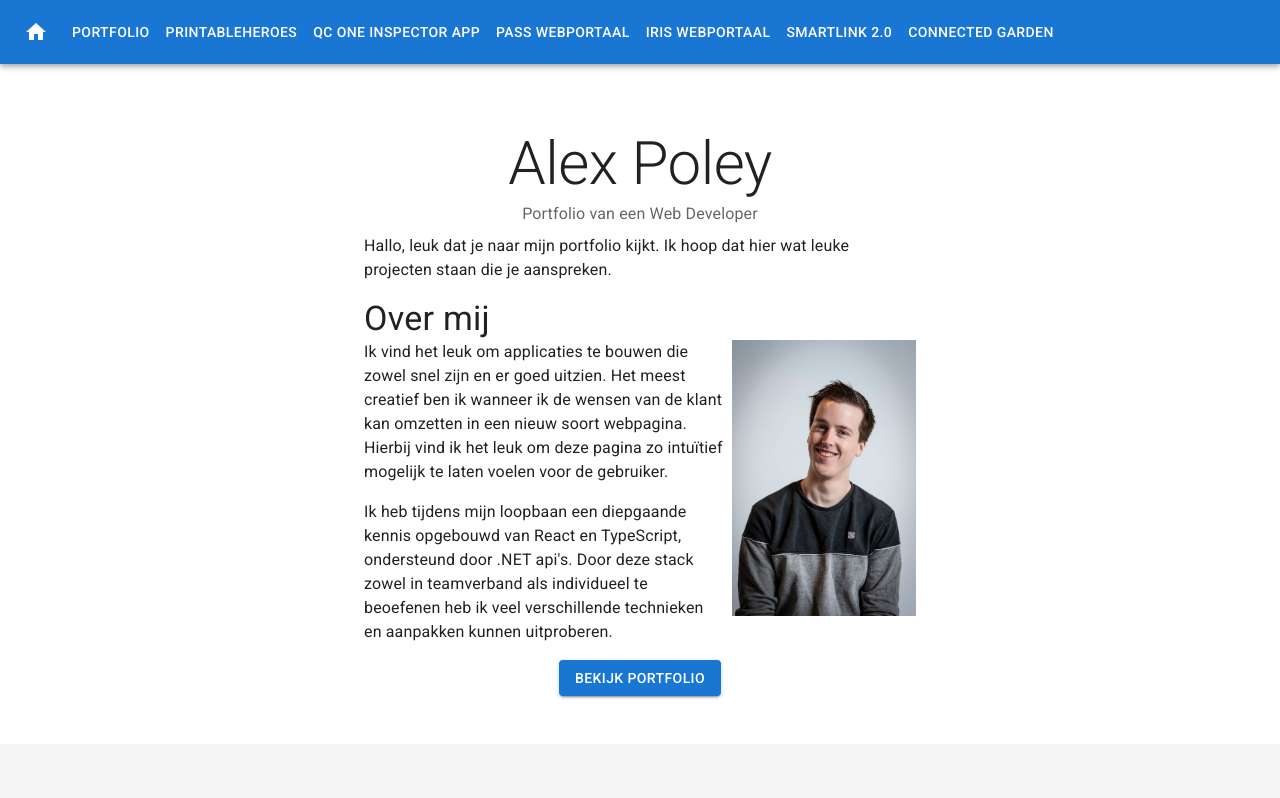
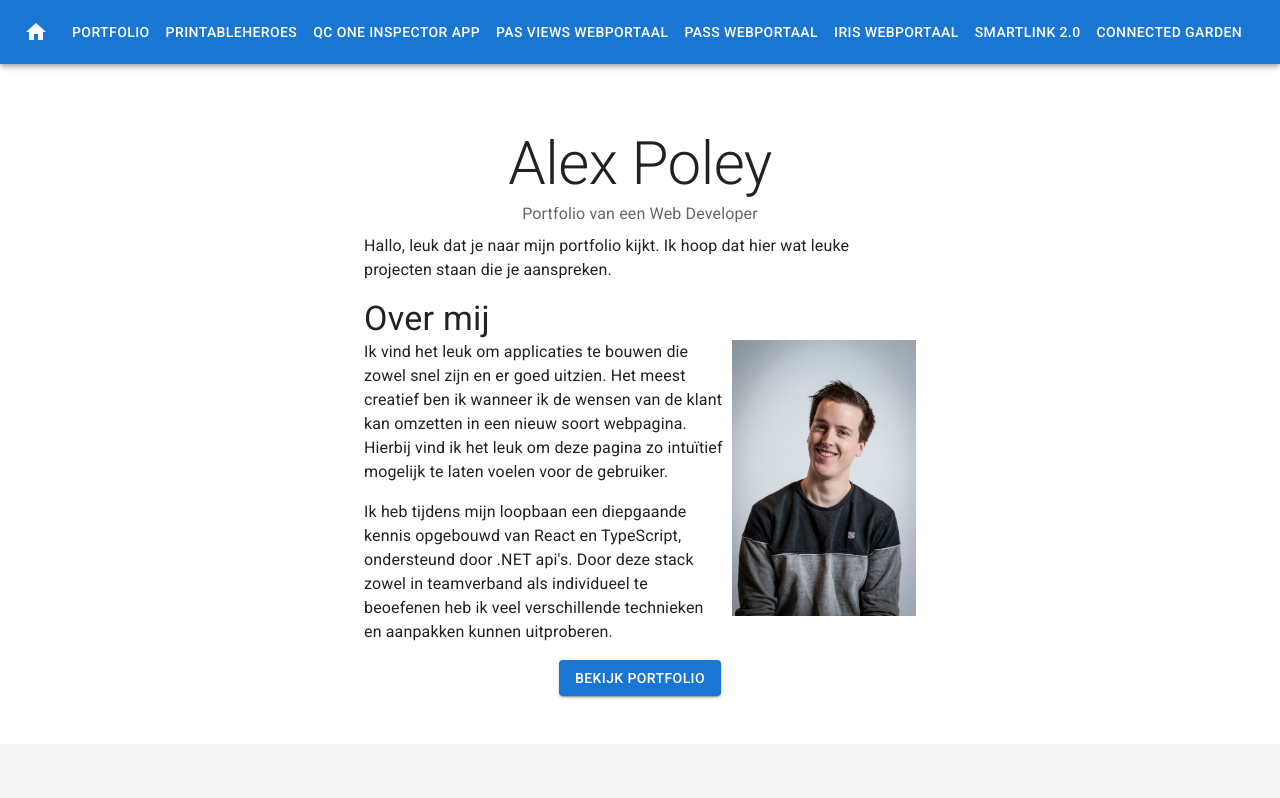
Before and after one commit to Raideron/CV, a Next.js app: page / in a window 1280 px wide. Shown: the top 798 px of the page. Built offline with nearby package versions, Linux system fonts and the light colour scheme.

Commit message:
ECT project (#33)

```diff
--- a/constants/projects.tsx
+++ b/constants/projects.tsx
@@ -5,6 +5,7 @@ import CertusImg from "../public/certus.jpg";
 import IrisImg from "../public/iris.png";
 import QcOneImg from "../public/qcone.png";
 import ConnectedGardenImg from "../public/connectedgarden.jpg";
+import EctImg from "../public/ect.jpg";
 import { Project } from "@root/types/project";
 
 export const projects: Project[] = [
@@ -96,7 +97,9 @@ export const projects: Project[] = [
 			<>
 				<p>
 					De QC One inspector app wordt gebruikt om inspecties uit te
-					voeren op groente en fruit.
+					voeren op groente en fruit. In dit project was ik de lead
+					developer van de app. Hiervoor heb ik een team van drie
+					mensen aangestuurd.
 				</p>
 			</>
 		),
@@ -112,7 +115,7 @@ export const projects: Project[] = [
 				</p>
 				<p>
 					In dit project was ik de lead developer van de app. Hiervoor
-					heb ik een team van 3 developers aangestuurd. Onze
+					heb ik een team van drie developers aangestuurd. Onze
 					voornaamste bezigheid in deze periode was de verouderde code
 					te updaten naar de nieuwste versie van React Native. Deze
 					was al jaren niet onderhouden. Tijdens dit traject hebben we
@@ -126,8 +129,57 @@ export const projects: Project[] = [
 				</p>
 			</>
 		),
-		techList: ["React Native", "TypeScript", "Realm"],
+		techList: ["React Native", "TypeScript", "Realm", "Scrum", "Jira"],
 		image: QcOneImg,
+	},
+	{
+		name: "ect",
+		displayName: "PAS Views Webportaal",
+		startDate: new Date(2021, 1 - 1),
+		endDate: new Date(2021, 11 - 1),
+		image: EctImg,
+		shortDescription: (
+			<>
+				<p>
+					PAS Views is een webportaal dat wordt gebruikt in de haven.
+					Dit portaal wordt gebruikt voor de planning van het laden en
+					lossen van containers. Voor dit project was ik frontend
+					developer. Ik heb hier gewerkt met React en Typescript.
+				</p>
+			</>
+		),
+		longDescription: (
+			<>
+				<p>
+					PAS Views is een webportaal dat wordt gebruikt in de haven.
+					Dit portaal wordt gebruikt voor de planning van het laden en
+					lossen van containers. Het portaal is onderdeel van het
+					PAS-systeem. Dit systeem wordt gebruikt door de grootste
+					container terminals in de wereld. Het systeem wordt gebruikt
+					om de containers te plannen die op een schip geladen en
+					gelost moeten worden evenals de containers die later op een
+					vrachtwagen moeten worden geladen.
+				</p>
+				<p>
+					Voor dit project was ik frontend developer. Ik heb hier
+					gewerkt met React en Typescript. De ontwikkeling van het
+					project was net begonnen toen ik bij het project kwam. Ik
+					was gevraagd het project te versterken vanwege mijn
+					expertise met React en Typescript.
+				</p>
+			</>
+		),
+		techList: [
+			"Jira",
+			"React.JS",
+			"CSS",
+			"HTML",
+			"JavaScript",
+			"SQL Server",
+			"Scrum",
+			"SignalR",
+			"TypeScript",
+		],
 	},
 	{
 		name: "pass",
--- a/types/project.ts
+++ b/types/project.ts
@@ -40,6 +40,8 @@ const techList = [
 	"Android",
 	"iOS",
 	"Realm",
+	"Scrum",
+	"Jira",
 ] as const;
 
 export type Tech = (typeof techList)[number];
```
Also changed, not shown: public/ect.jpg (added).
